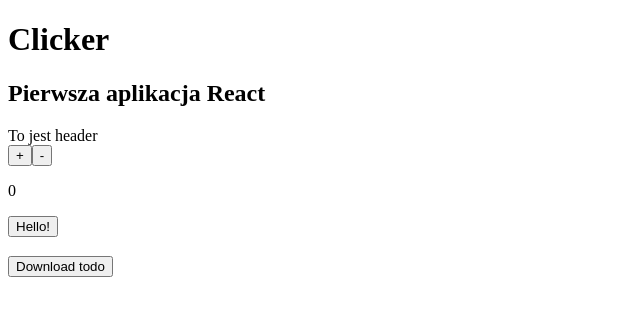
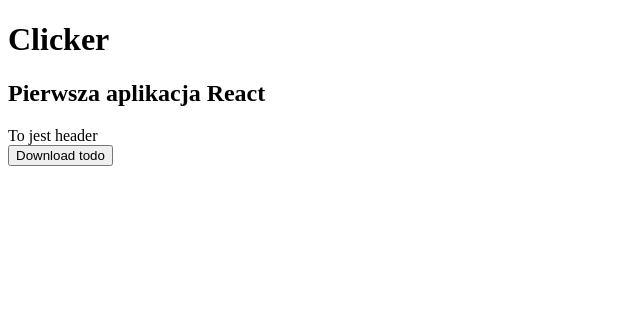
Before and after one commit to IuriiLozenko/clicker, a React (Create React App) app: page / in a window 1280 px wide. Shown: the top 316 px of the page, without its empty margins (0-640 px from the left). Built offline with nearby package versions, Linux system fonts and the light colour scheme.

Commit message:
Task 1 10.01.2023 cd.

```diff
--- a/src/App.tsx
+++ b/src/App.tsx
@@ -2,25 +2,27 @@ import React, { useState } from "react";
 import OurCustomHeader from "./Components/Header/Header";
 //import Article from './Components/Article/Article';
 //import Display from './Components/Display/Display';
-import Manipulator from './Components/Manipulator/Manipulator';
-import CountDisplay from "./Components/CountDisplay/CountDisplay";
-import GreetAndGenerate from "./Components/GreetAndGenerate/GreetAndGenerate";
+// import Manipulator from './Components/Manipulator/Manipulator';
+// import CountDisplay from "./Components/CountDisplay/CountDisplay";
+// import GreetAndGenerate from "./Components/GreetAndGenerate/GreetAndGenerate";
 import DownloadButton from "./Components/DownloadButton/DownloadButton";
+import TodoDisplay from "./Components/TodoDisplay/TodoDisplay";
 
 // export type count = string | number | boolean;
 
 
 function App() {
   // Hook useState służy do definiowania zmiennych których zmiana wartości ma spwodować przeładowanie (refresh) komponentu w którym sam stan został zdefiniowany (ma się przeładować komponent w którym został wywołany useState)
-  const [count, setCount] = useState<number>(0);
-
+  //const [count, setCount] = useState<number>(0);
+  const [todo, setTodo] = useState<string>("");
   return (
     <div className="App">
       <OurCustomHeader />
-      <Manipulator setCount={setCount} count={count} />
+      {/* <Manipulator setCount={setCount} count={count} />
       <CountDisplay count={count} />
-      <GreetAndGenerate />
-      <DownloadButton />
+      <GreetAndGenerate /> */}
+      <DownloadButton setTodo={setTodo} />
+      <TodoDisplay todo={todo} />
     </div>
   );
 }
--- a/src/Components/DownloadButton/DownloadButton.tsx
+++ b/src/Components/DownloadButton/DownloadButton.tsx
@@ -1,23 +1,36 @@
 import { useState } from "react";
 
- const DownloadButton =() => {
-  const [todo, setTodo] = useState<string>("");
+interface DownloadButtonProps {
+  setTodo: (title: string) => void;
+}
+
+const DownloadButton = ({ setTodo }: DownloadButtonProps) => {
   const fetchTodos = () => {
-    fetch(`https://jsonplaceholder.typicode.com/todos/${Math.floor(Math.random() * 10 + 1
-    )}`
-        ).then((response) => {
-            console.log(response);
-            return response.json();
-        }).then((data) => {
-            setTodo(data.title);
-        });
+    fetch(
+      `https://jsonplaceholder.typicode.com/todos/${Math.floor(
+        Math.random() * 10 + 1
+      )}`
+    )
+      .then((response) => {
+        console.log(response);
+        return response.json();
+      })
+      .then((data) => {
+        setTodo(data.title);
+      });
   };
+
   return (
     <div>
       <button onClick={fetchTodos}>Download todo</button>
-      <span>{todo}</span>
     </div>
   );
-}
+};
 
 export default DownloadButton;
+
+// 1. Przenieś stan todo do App.tsx.
+// 2. Propsami przekaż funkcję aktualizujacą stan todo do komponentu DownloadButton
+// 3. Spana wyświetlającego stan todo przenieś do nowego komponentu który ma się nazywać TodoDisplay.
+// 4. Wyświetl komponent TodoDisplay w App.tsx. Tam też przekazuj stan todo z App.tsx do TodoDisplay.
+// NIE PRZENOŚ FETCHA!!!
--- /dev/null
+++ b/src/Components/TodoDisplay/TodoDisplay.tsx
@@ -0,0 +1,11 @@
+import React from "react";
+
+interface TodoDisplayProps {
+  todo: string;
+}
+
+const TodoDisplay = ({ todo }: TodoDisplayProps) => {
+  return <span>{todo}</span>;
+};
+
+export default TodoDisplay;
```
